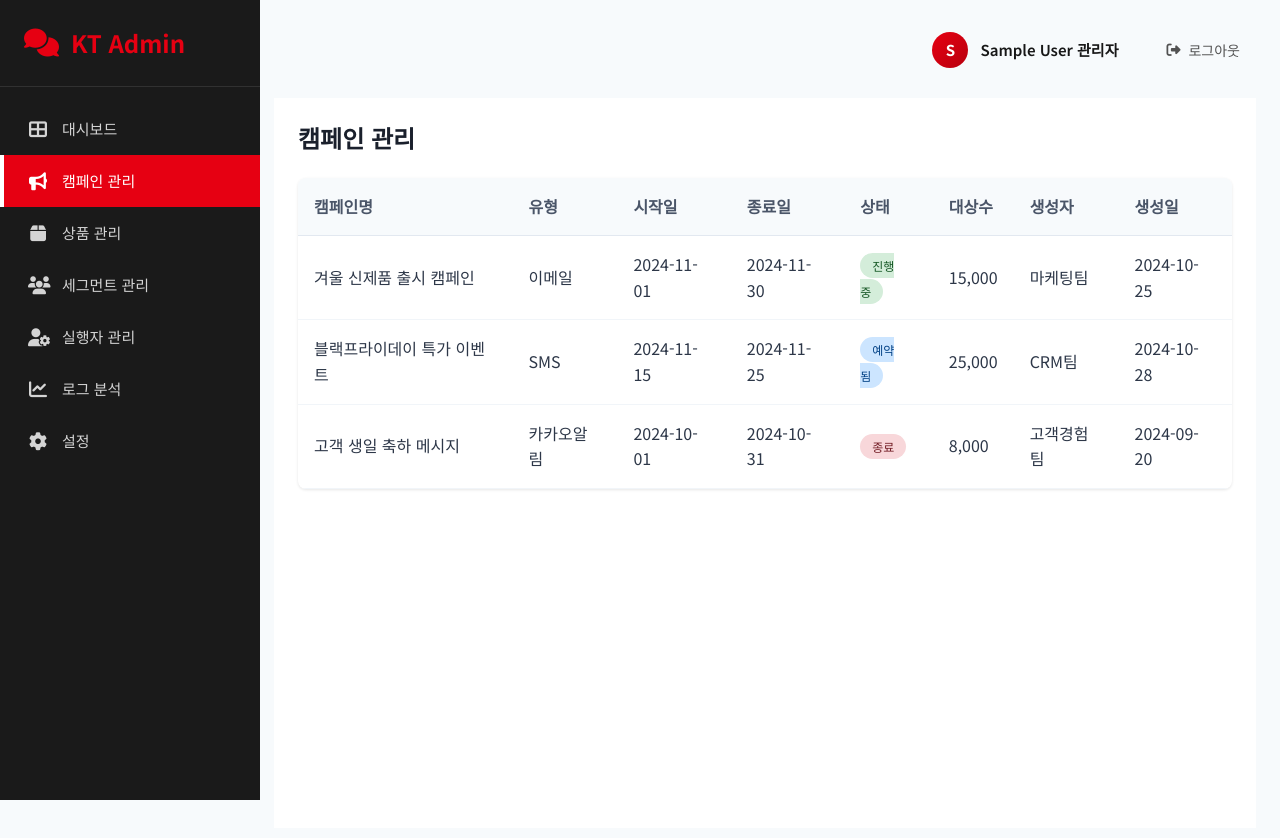
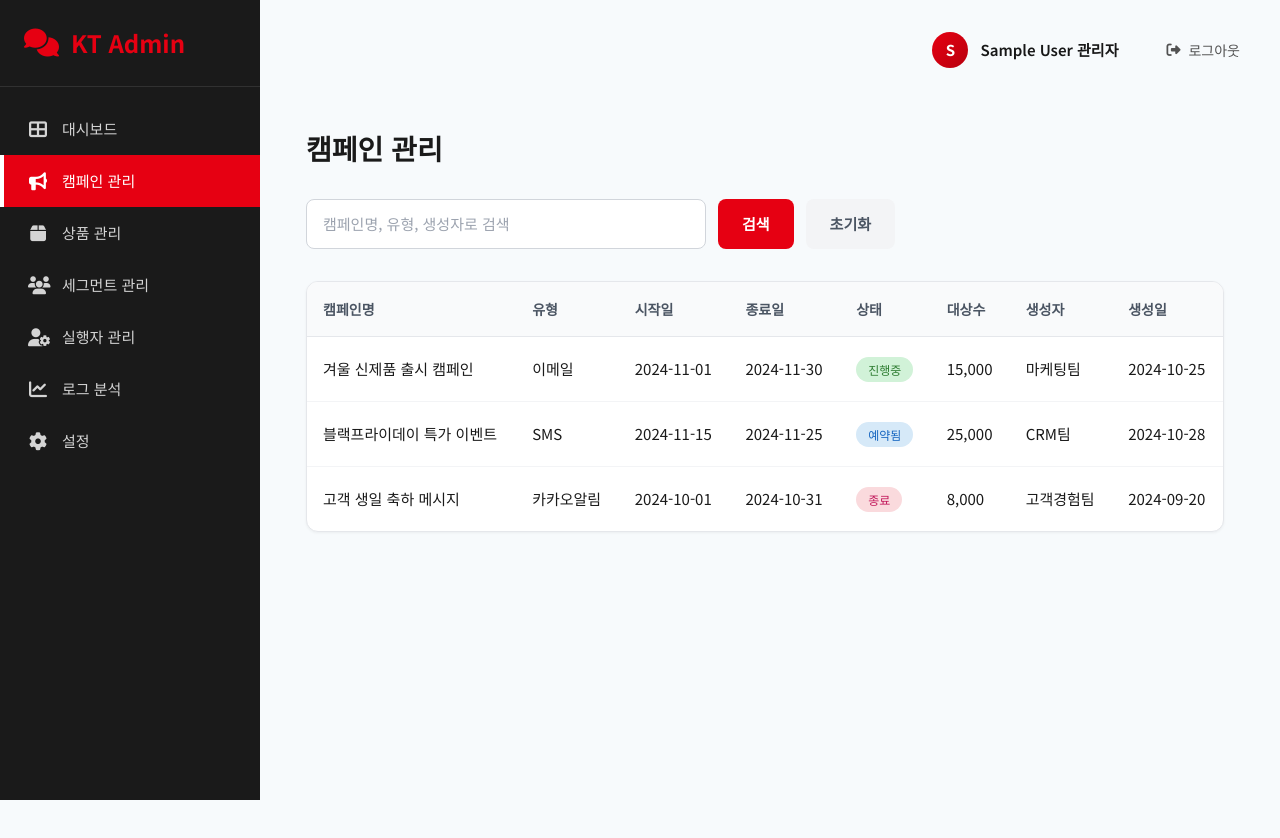
Before and after one commit to KTCS-MIXOLOGY/AI_MARKETING_MSG_FE, a React (Create React App) app: page /admin/campaigns in a window 1280 px wide. Shown: the top 838 px of the page. After the commit the page ends 800 px from the top, so only its background shows below. Built offline with nearby package versions, Linux system fonts and the light colour scheme; sample sign-in values are in the browser's storage; a web font is replaced by a local one.

Commit message:
feat: 캠페인 관리 페이지 수정

```diff
--- a/src/pages/AdminCampaigns.js
+++ b/src/pages/AdminCampaigns.js
@@ -1,59 +1,121 @@
-import React, { useState } from 'react';
-import styled from 'styled-components';
-import Layout from '../components/common/Layout';
-import Sidebar from '../components/common/Sidebar';
-import Header from '../components/common/Header';
+import React, { useState } from "react";
+import styled from "styled-components";
+import Layout from "../components/common/Layout";
+import Sidebar from "../components/common/Sidebar";
+import Header from "../components/common/Header";
 
 const Container = styled.div`
-  padding: 24px;
-  background: white;
-  min-height: calc(100vh - 70px);
+  padding: 2rem;
+  max-width: 1400px;
+  margin: 0 auto;
 `;
 
 const PageHeader = styled.div`
-  display: flex;
-  justify-content: space-between;
-  align-items: center;
-  margin-bottom: 24px;
+  margin-bottom: 2rem;
 `;
 
-const Title = styled.h1`
-  font-size: 24px;
-  font-weight: 600;
-  color: #1a202c;
-  margin: 0;
+const PageTitle = styled.h1`
+  font-size: 1.75rem;
+  font-weight: 700;
+  color: #1a1a1a;
+  margin-bottom: 1.5rem;
 `;
 
+const SearchBar = styled.div`
+  display: flex;
+  gap: 0.75rem;
+  margin-bottom: 2rem;
+`;
 
+const SearchInput = styled.input`
+  flex: 1;
+  max-width: 400px;
+  padding: 0.75rem 1rem;
+  border: 1px solid #d1d5db;
+  border-radius: 8px;
+  font-size: 0.9375rem;
+  transition: all 0.2s ease;
+
+  &::placeholder {
+    color: #9ca3af;
+  }
+
+  &:focus {
+    outline: none;
+    border-color: #e60012;
+    box-shadow: 0 0 0 3px rgba(230, 0, 18, 0.1);
+  }
+`;
+
+const Button = styled.button`
+  padding: 0.75rem 1.5rem;
+  border: none;
+  border-radius: 8px;
+  font-weight: 600;
+  font-size: 0.9375rem;
+  cursor: pointer;
+  transition: all 0.2s ease;
+  background: ${(props) =>
+    props.variant === "primary" ? "#E60012" : "#f3f4f6"};
+  color: ${(props) => (props.variant === "primary" ? "white" : "#4b5563")};
+
+  &:hover {
+    background: ${(props) =>
+      props.variant === "primary" ? "#B8000E" : "#e5e7eb"};
+    transform: translateY(-1px);
+  }
+
+  &:active {
+    transform: translateY(0);
+  }
+`;
+
+const TableContainer = styled.div`
+  background: white;
+  border-radius: 12px;
+  border: 1px solid #e5e7eb;
+  overflow: hidden;
+  box-shadow: 0 1px 3px rgba(0, 0, 0, 0.05);
+`;
 
 const Table = styled.table`
   width: 100%;
   border-collapse: collapse;
-  background: white;
-  border-radius: 8px;
-  overflow: hidden;
-  box-shadow: 0 1px 3px rgba(0, 0, 0, 0.1);
+`;
+
+const Thead = styled.thead`
+  background: #f9fafb;
 `;
 
 const Th = styled.th`
-  background: #f7fafc;
-  padding: 16px;
+  padding: 1rem;
   text-align: left;
   font-weight: 600;
-  color: #4a5568;
-  border-bottom: 1px solid #e2e8f0;
+  font-size: 0.875rem;
+  color: #4b5563;
+  border-bottom: 1px solid #e5e7eb;
+  white-space: nowrap;
+`;
+
+const Tbody = styled.tbody``;
+
+const Tr = styled.tr`
+  transition: background 0.15s ease;
+
+  &:hover {
+    background: #f9fafb;
+  }
+
+  &:not(:last-child) {
+    border-bottom: 1px solid #f3f4f6;
+  }
 `;
 
 const Td = styled.td`
-  padding: 16px;
-  border-bottom: 1px solid #f1f5f9;
-  color: #2d3748;
-`;
-
-const Tr = styled.tr`
-  &:hover {
-    background: #f8fafc;
-  }
+  padding: 1.25rem 1rem;
+  font-size: 0.9375rem;
+  color: #1a1a1a;
+  white-space: nowrap;
 `;
 
 const StatusBadge = styled.span`
@@ -61,71 +123,117 @@
   border-radius: 20px;
   font-size: 12px;
   font-weight: 500;
-  background: ${props => {
+  background: ${(props) => {
     switch (props.status) {
-      case 'active': return '#d4edda';
-      case 'scheduled': return '#cce5ff';
-      case 'ended': return '#f8d7da';
-      default: return '#fff3cd';
+      case "active": // 진행중
+        return "#D1F2D8";
+      case "scheduled": // 예약됨
+        return "#D6E9F8";
+      case "ended": // 종료
+        return "#FADADD";
+      default:
+        return "#F3F4F6";
     }
   }};
-  color: ${props => {
+  color: ${(props) => {
     switch (props.status) {
-      case 'active': return '#155724';
-      case 'scheduled': return '#004085';
-      case 'ended': return '#721c24';
-      default: return '#856404';
+      case "active":
+        return "#2E7D32";
+      case "scheduled":
+        return "#1565C0";
+      case "ended":
+        return "#C2185B";
+      default:
+        return "#4B5563";
     }
   }};
 `;
 
+const EmptyState = styled.div`
+  text-align: center;
+  padding: 4rem 2rem;
+  color: #6b7280;
+`;
+
+const EmptyIcon = styled.i`
+  font-size: 3rem;
+  color: #d1d5db;
+  margin-bottom: 1rem;
+`;
+
+const EmptyText = styled.p`
+  font-size: 1rem;
+  margin: 0;
+`;
+
 const AdminCampaigns = () => {
   const [sidebarCollapsed, setSidebarCollapsed] = useState(false);
+  const [searchTerm, setSearchTerm] = useState("");
 
   // Mock campaign data
   const campaigns = [
     {
       id: 1,
-      name: '겨울 신제품 출시 캠페인',
-      type: '이메일',
-      startDate: '2024-11-01',
-      endDate: '2024-11-30',
-      status: 'active',
+      name: "겨울 신제품 출시 캠페인",
+      type: "이메일",
+      startDate: "2024-11-01",
+      endDate: "2024-11-30",
+      status: "active",
       targetCount: 15000,
-      createdBy: '마케팅팀',
-      createdAt: '2024-10-25'
+      createdBy: "마케팅팀",
+      createdAt: "2024-10-25",
     },
     {
       id: 2,
-      name: '블랙프라이데이 특가 이벤트',
-      type: 'SMS',
-      startDate: '2024-11-15',
-      endDate: '2024-11-25',
-      status: 'scheduled',
+      name: "블랙프라이데이 특가 이벤트",
+      type: "SMS",
+      startDate: "2024-11-15",
+      endDate: "2024-11-25",
+      status: "scheduled",
       targetCount: 25000,
-      createdBy: 'CRM팀',
-      createdAt: '2024-10-28'
+      createdBy: "CRM팀",
+      createdAt: "2024-10-28",
     },
     {
       id: 3,
-      name: '고객 생일 축하 메시지',
-      type: '카카오알림',
-      startDate: '2024-10-01',
-      endDate: '2024-10-31',
-      status: 'ended',
+      name: "고객 생일 축하 메시지",
+      type: "카카오알림",
+      startDate: "2024-10-01",
+      endDate: "2024-10-31",
+      status: "ended",
       targetCount: 8000,
-      createdBy: '고객경험팀',
-      createdAt: '2024-09-20'
-    }
+      createdBy: "고객경험팀",
+      createdAt: "2024-09-20",
+    },
   ];
+
+  const filteredCampaigns = campaigns.filter(
+    (campaign) =>
+      campaign.name.includes(searchTerm) ||
+      campaign.type.includes(searchTerm) ||
+      campaign.createdBy.includes(searchTerm)
+  );
 
   const getStatusText = (status) => {
     switch (status) {
-      case 'active': return '진행중';
-      case 'scheduled': return '예약됨';
-      case 'ended': return '종료';
-      default: return status;
+      case "active":
+        return "진행중";
+      case "scheduled":
+        return "예약됨";
+      case "ended":
+        return "종료";
+      default:
+        return status;
     }
+  };
+
+  const handleSearch = () => {
+    // 실제 API 연동 시 여기서 호출
+    console.log("Admin search:", searchTerm);
+  };
+
+  const handleReset = () => {
+    setSearchTerm("");
   };
 
   return (
@@ -142,11 +250,26 @@
     >
       <Container>
         <PageHeader>
-          <Title>캠페인 관리</Title>
+          <PageTitle>캠페인 관리</PageTitle>
         </PageHeader>
 
+        <SearchBar>
+          <SearchInput
+            type="text"
+            placeholder="캠페인명, 유형, 생성자로 검색"
+            value={searchTerm}
+            onChange={(e) => setSearchTerm(e.target.value)}
+            onKeyPress={(e) => e.key === "Enter" && handleSearch()}
+          />
+          <Button variant="primary" onClick={handleSearch}>
+            검색
+          </Button>
+          <Button onClick={handleReset}>초기화</Button>
+        </SearchBar>
+
+        <TableContainer>
           <Table>
-        <thead>
+            <Thead>
               <tr>
                 <Th>캠페인명</Th>
                 <Th>유형</Th>
@@ -157,9 +280,10 @@
                 <Th>생성자</Th>
                 <Th>생성일</Th>
               </tr>
-        </thead>
-        <tbody>
-          {campaigns.map(campaign => (
+            </Thead>
+            <Tbody>
+              {filteredCampaigns.length > 0 ? (
+                filteredCampaigns.map((campaign) => (
                   <Tr key={campaign.id}>
                     <Td>{campaign.name}</Td>
                     <Td>{campaign.type}</Td>
@@ -174,9 +298,20 @@
                     <Td>{campaign.createdBy}</Td>
                     <Td>{campaign.createdAt}</Td>
                   </Tr>
-          ))}
-        </tbody>
+                ))
+              ) : (
+                <tr>
+                  <Td colSpan={8}>
+                    <EmptyState>
+                      <EmptyIcon className="fas fa-search" />
+                      <EmptyText>검색 결과가 없습니다.</EmptyText>
+                    </EmptyState>
+                  </Td>
+                </tr>
+              )}
+            </Tbody>
           </Table>
+        </TableContainer>
       </Container>
     </Layout>
   );
```
Lines whose indentation alone changed are shown as unchanged.
